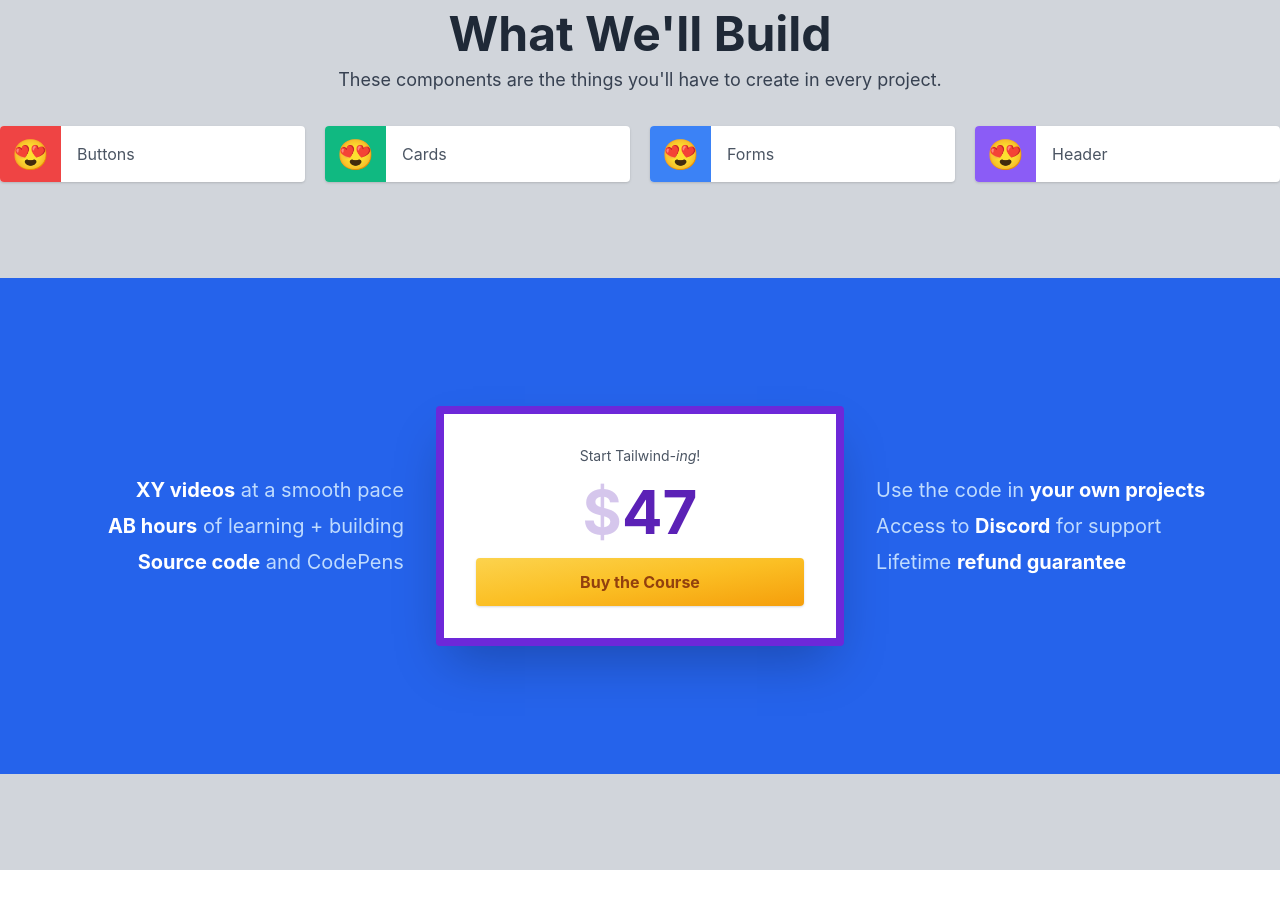
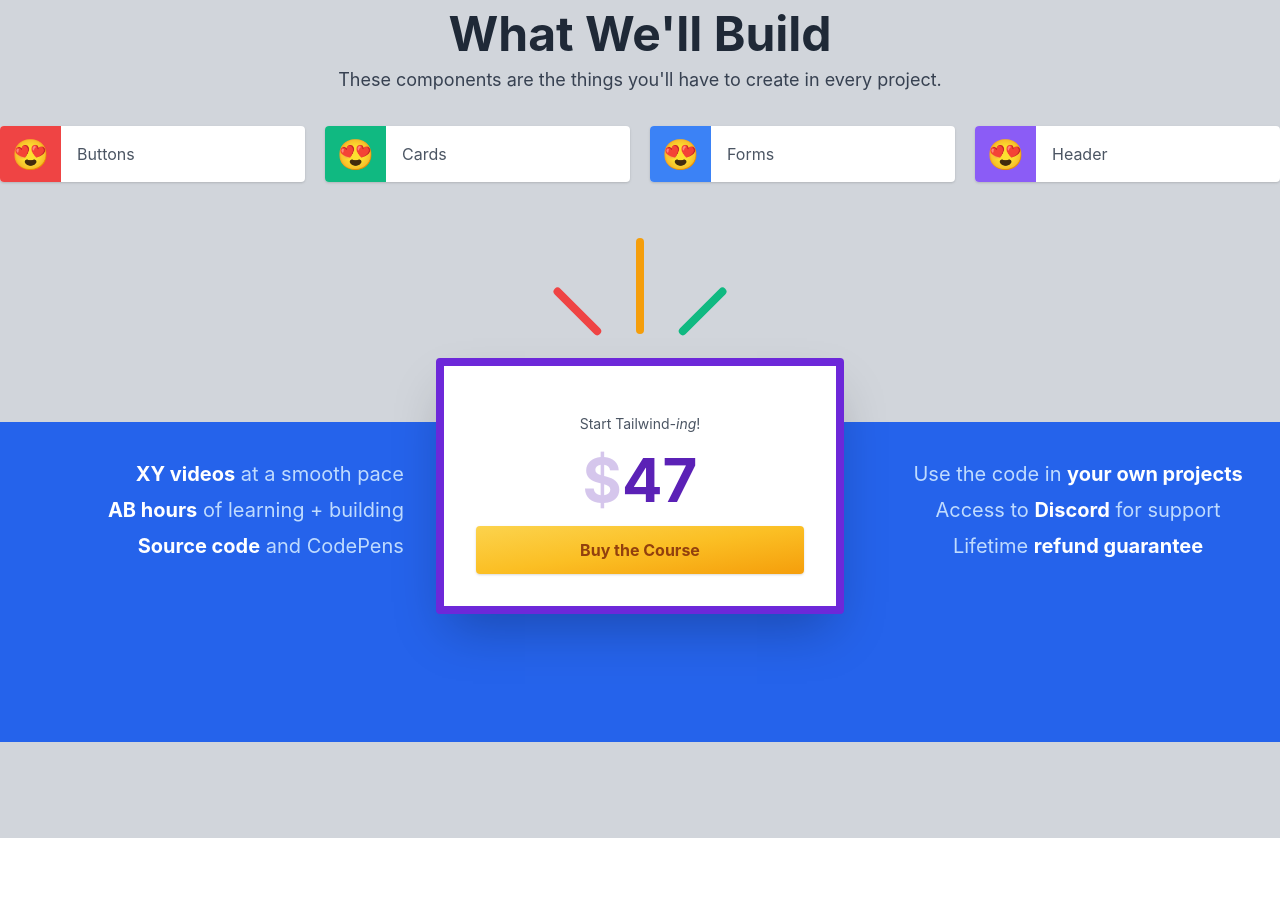
Before and after one commit to plaxamana/tailwindsite, a website built with Parcel: page src/index.html in a window 1280 px wide. Shown: the part 3560-4468 px from the top of the page. After the commit the page ends 4438 px from the top, so only its background shows below. Built offline with nearby package versions, Linux system fonts and the light colour scheme; what @tailwindcss/typography would draw is missing.

Commit message:
pricing fun

```diff
--- a/src/index.html
+++ b/src/index.html
@@ -241,7 +241,7 @@
             </div>
 
 
-            <div class="grid grid-cols-1 md:grid-cols-2 lg:grid-cols-3 xl:grid-cols-4 gap-5 pb-24">
+            <div class="grid grid-cols-1 md:grid-cols-2 lg:grid-cols-3 xl:grid-cols-4 gap-5 pb-12">
                 <div class="flex bg-white rounded shadow">
                     <div class="w-1/5 flex items-center justify-center text-3xl bg-red-500 rounded-l">😍</div>
                     <div class="p-4">Buttons</div>
@@ -264,24 +264,37 @@
         <!-- ====================================== -->
         <!-- pricing =========================================-->
         <!-- ==================================== -->
-        <div class="bg-blue-600 py-32 text-blue-200">
-            <div class="container mx-auto px-6 lg:px-0 flex space-x-8 items-center">
+        <div class="relative bg-blue-600 py-32 text-blue-200">
+            <!-- gray box for the top section -->
+            <div class="absolute top-0 inset-x-0 h-48 bg-gray-300"></div>
+
+            <div class="container mx-auto px-6 lg:px-0 flex flex-col space-x-8 items-center text-center lg:flex-row">
+
                 <!-- left box -->
-                <div class="w-1/3 text-right space-y-2 text-xl">
+                <div class="order-2 lg:order-1 pt-12 w-full lg:w-1/3 lg:text-right space-y-2 text-xl">
                     <p><strong class="font-bold text-white">XY videos</strong> at a smooth pace</p>
                     <p><strong class="font-bold text-white">AB hours</strong> of learning + building</p>
                     <p><strong class="font-bold text-white">Source code</strong> and CodePens</p>
                 </div>
+
                 <!-- pricing box -->
-                <div class="space-y-4 w-1/3 bg-white p-8 text-center text-gray-800 rounded shadow-2xl border-8 border-purple-700
+
+                <div class="w-full order-1 lg:order-2 space-y-4 md:w-3/4 lg:w-1/3 bg-white p-8 text-center text-gray-800 rounded shadow-2xl border-8 border-purple-700
                 transform hover:scale-105 transition duration-500">
+
+                    <!-- beams from box -->
+                    <div class="absolute top-0 inset-x-0 transform -translate-y-full flex justify-center space-x-8 items-end">
+                        <div class="w-2 h-16 mb-8 rounded bg-red-500 transform -rotate-45 origin-bottom"></div>
+                        <div class="w-2 h-24 mb-8 rounded bg-yellow-500"></div>
+                        <div class="w-2 h-16 mb-8 rounded bg-green-500 transform rotate-45 origin-bottom"></div>
+                    </div>
                     <h4 class="text-sm text-gray-600">Start Tailwind<span class="italic">-ing</span>!</h4>
                     <div class="text-purple-800 text-6xl font-bold"><span class="opacity-25">$</span>47</div>
                     <a href="#" class="block p-3 bg-gradient-to-br transition duration-500 hover:text-yellow-900 hover:shadow-2xl from-yellow-300 via-yellow-400 to-yellow-500 font-bold text-yellow-800 rounded shadow ">Buy the Course</a>
                 </div>
 
                 <!-- right box  -->
-                <div class="w-1/3 space-y-2 text-xl">
+                <div class="order-3 pt-12 w-full lg:w-1/3 space-y-2 text-xl">
                     <p>Use the code in <strong class="font-bold text-white">your own projects</strong></p>
                     <p>Access to <strong class="font-bold text-white">Discord</strong> for support</p>
                     <p>Lifetime <strong class="font-bold text-white">refund guarantee</strong></p>
```
